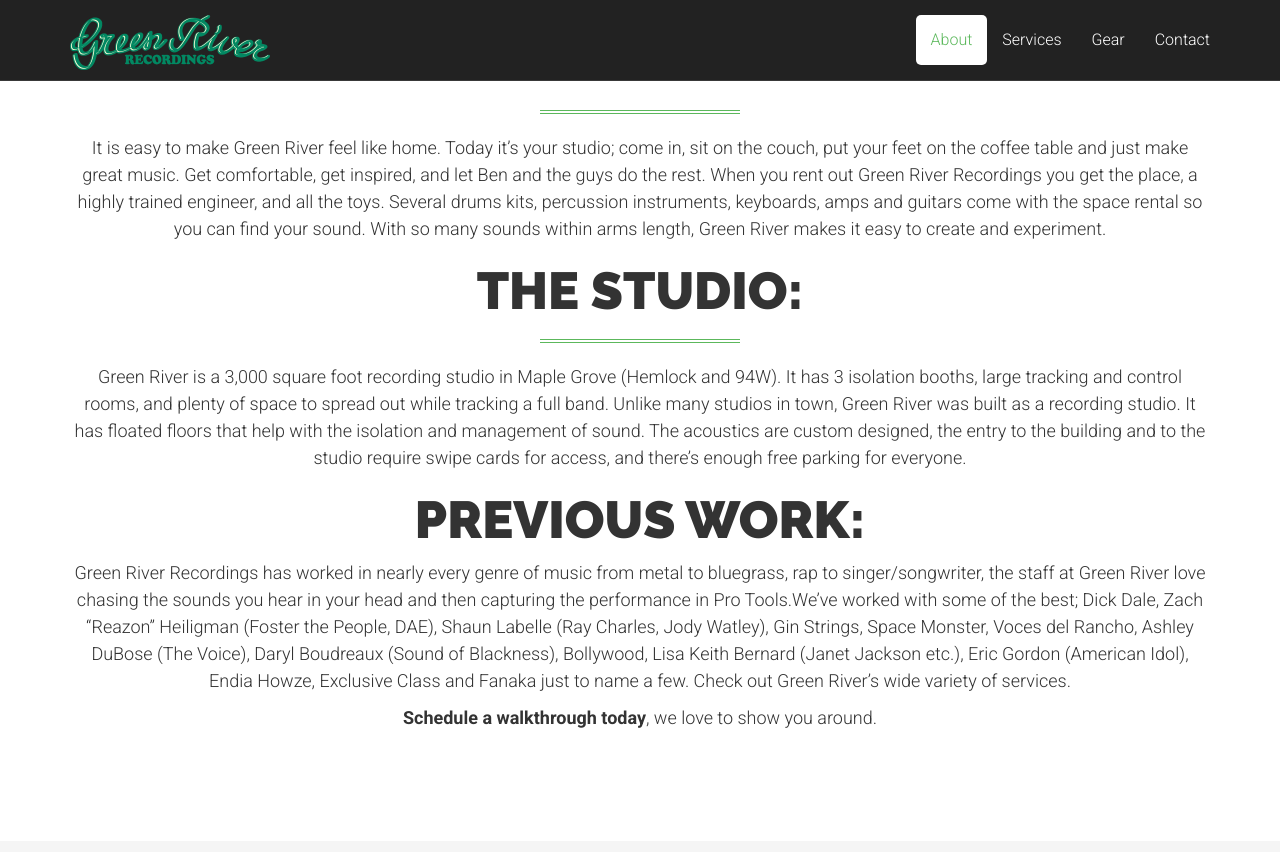
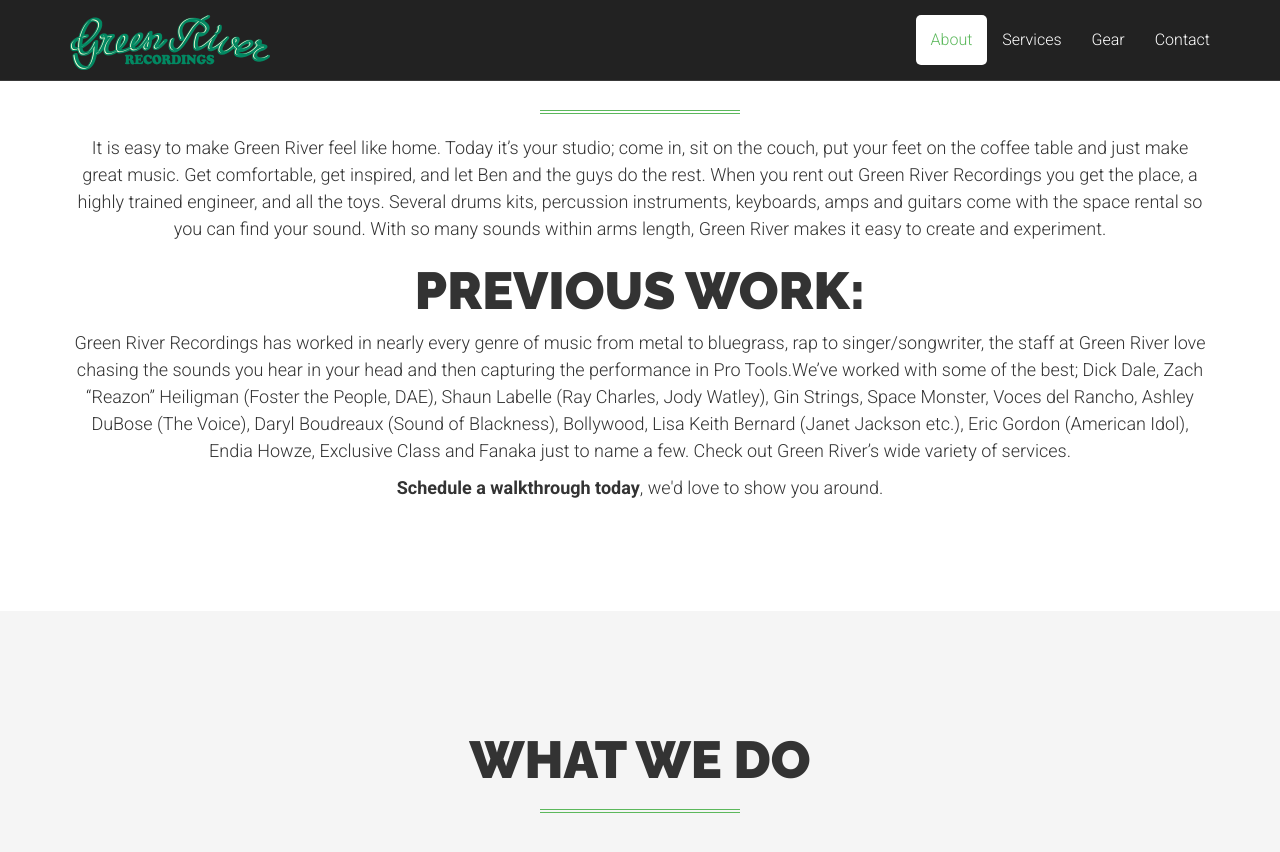
Before and after one commit to scottweisman/greenriverrecordings, a Jekyll site: the page built from index.html, in a window 1280 px wide and 900 px high, scrolled down 987 px. Shown: the top 852 px of the window. Built offline with Jekyll 4.4.1, drawn with Linux system fonts in a browser that asks for light colours; nearby versions of some CDN libraries; Markdown is read by kramdown in place of the engine named in the settings; some of the changed text lies outside the part shown.

Commit message:
updated address

```diff
--- a/_layouts/default.html
+++ b/_layouts/default.html
@@ -43,12 +43,12 @@
                     <h1>The Experience:</h1>
                     <hr class="colored">
                     <p>It is easy to make Green River feel like home. Today it’s your studio; come in, sit on the couch, put your feet on the coffee table and just make great music. Get comfortable, get inspired, and let Ben and the guys do the rest. When you rent out Green River Recordings you get the place, a highly trained engineer, and all the toys. Several drums kits, percussion instruments, keyboards, amps and guitars come with the space rental so you can find your sound. With so many sounds within arms length, Green River makes it easy to create and experiment.</p>
-                    <h1>The Studio:</h1>
+                    <!-- <h1>The Studio:</h1>
                     <hr class="colored">
-                    <p>Green River is a 3,000 square foot recording studio in Maple Grove (Hemlock and 94W). It has 3 isolation booths, large tracking and control rooms, and plenty of space to spread out while tracking a full band. Unlike many studios in town, Green River was built as a recording studio. It has floated floors that help with the isolation and management of sound. The acoustics are custom designed, the entry to the building and to the studio require swipe cards for access, and there’s enough free parking for everyone.</p>
+                    <p>Green River is a 3,000 square foot recording studio in Maple Grove (Hemlock and 94W). It has 3 isolation booths, large tracking and control rooms, and plenty of space to spread out while tracking a full band. Unlike many studios in town, Green River was built as a recording studio. It has floated floors that help with the isolation and management of sound. The acoustics are custom designed, the entry to the building and to the studio require swipe cards for access, and there’s enough free parking for everyone.</p> -->
                     <h1>Previous Work:</h1>
                     <p>Green River Recordings has worked in nearly every genre of music from metal to bluegrass, rap to singer/songwriter, the staff at Green River love chasing the sounds you hear in your head and then capturing the performance in Pro Tools.We’ve worked with some of the best; Dick Dale, Zach “Reazon” Heiligman (Foster the People, DAE), Shaun Labelle (Ray Charles, Jody Watley), Gin Strings, Space Monster, Voces del Rancho, Ashley DuBose (The Voice), Daryl Boudreaux (Sound of Blackness), Bollywood, Lisa Keith Bernard (Janet Jackson etc.), Eric Gordon (American Idol), Endia Howze, Exclusive Class and Fanaka just to name a few. Check out Green River’s wide variety of services.</p>
-                    <p><strong>Schedule a walkthrough today</strong>, we love to show you around.
+                    <p><strong>Schedule a walkthrough today</strong>, we'd love to show you around.
                 </div>
             </div>
         </div>
@@ -169,8 +169,8 @@
                 </div>
                 <div class="col-md-4 contact-details">
                     <h4><i class="fa fa-map-marker"></i> Visit</h4>
-                    <p>7270 Forestview Ln N
-                        <br>Maple Grove, MN 55369</p>
+                    <p>720 Central Ave SE
+                        <br>Minneapolis, MN 55414</p>
                 </div>
                 <div class="col-md-4 contact-details">
                     <h4><i class="fa fa-envelope"></i> Email</h4>
@@ -192,7 +192,7 @@
             </div>
             <div class="row copyright">
                 <div class="col-lg-12">
-                    <p class="small">&copy; 2016 Green River Recordings</p>
+                    <p class="small">&copy; 2017 Green River Recordings</p>
                 </div>
             </div>
         </div>
```
Also changed, not shown: Gemfile.lock.
